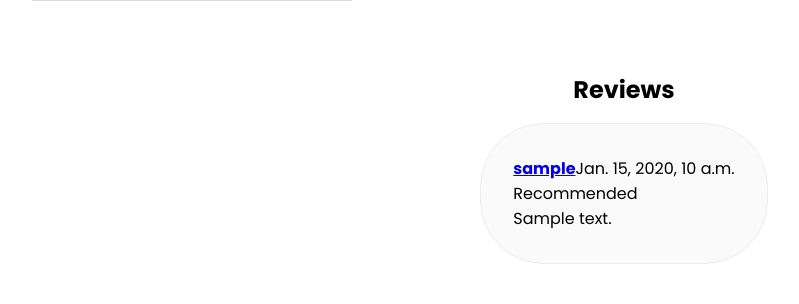
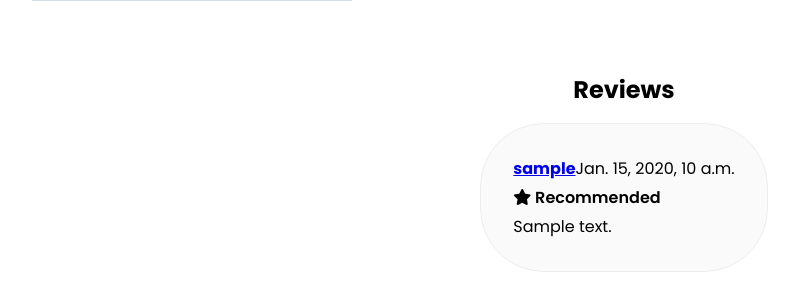
Before and after one commit to monkonius/animate, a Django app: template reviews/templates/reviews/anime.html in a window 1280 px wide. Shown: the part 779-1083 px from the top of the page, without its empty margins (16-815 px from the left). Before the commit the page ends 1043 px from the top, so only its background shows below. Run offline with Django 4.2, Linux system fonts and the light colour scheme; tables that the repository leaves empty hold one stand-in row (values such as "Sample post"); the template is opened without the code that fills it: values that come from a table or form of the project are taken from there, most other values are stand-ins (such as "Sample title", 1, 10 or a date in 2020); grey boxes marked "Sample" are stand-in pictures.

Commit message:
Add icon and bolden recommendation in review

```diff
--- a/reviews/static/reviews/styles.css
+++ b/reviews/static/reviews/styles.css
@@ -276,6 +276,11 @@ label {
     height: 2rem;
 }
 
+.recommendation {
+    font-weight: 600;
+    margin: 0.25rem 0;
+}
+
 .like, .dislike {
     width: fit-content;
     cursor: pointer;
--- a/reviews/templates/reviews/anime.html
+++ b/reviews/templates/reviews/anime.html
@@ -82,7 +82,22 @@
                                         <strong><a href="{% url 'profile' review.author %}">{{ review.author }}</a></strong>
                                         <span>{{ review.time }}</span>
                                     </div>
-                                    <span>{{ review.get_recommendation_display }}</span>
+                                    {% if review.recommendation == 'RE' %}
+                                        <div class="recommendation">
+                                            <i class="fa fa-star"></i>
+                                            {{ review.get_recommendation_display }}
+                                        </div>
+                                    {% elif review.recommendation == 'MF' %}
+                                        <div class="recommendation">
+                                            <i class="fa fa-star-half-stroke"></i>
+                                            {{ review.get_recommendation_display }}
+                                        </div>
+                                    {% else %}
+                                        <div class="recommendation">
+                                            <i class="fa-regular fa-star"></i>
+                                            {{ review.get_recommendation_display }}
+                                        </div>
+                                    {% endif %}
                                     <p>{{ review.content|linebreaksbr }}</p>
                                     {% if user.is_authenticated %}
                                         {% if review in liked_reviews %}
```
